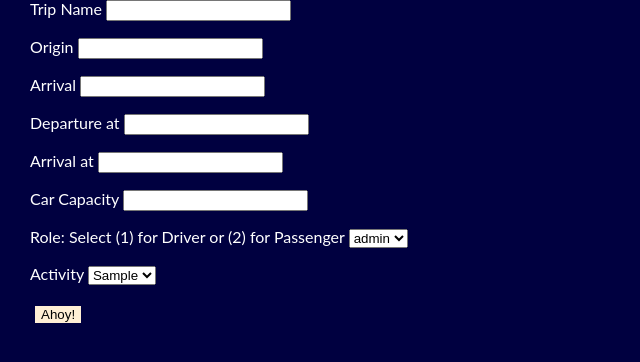
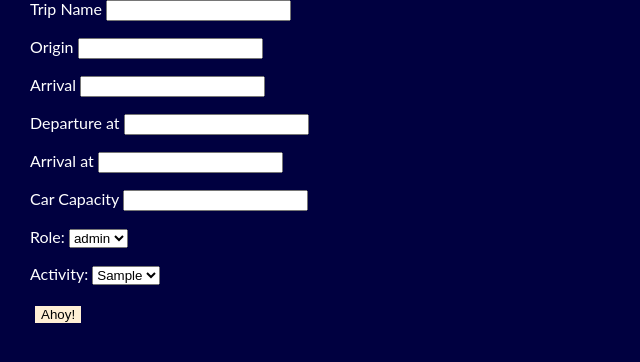
Before and after one commit to thaoabunga/hb-project-poolavan, a Flask app: page /createtrip in a window 1280 px wide. Shown: the part 132-494 px from the top of the page, without its empty margins (0-640 px from the left). Run offline with Flask 2, Linux system fonts and the light colour scheme; tables that the repository leaves empty hold one stand-in row (values such as "Sample post"); some libraries are stand-ins or nearby versions.

Commit message:
recreated createtrip template.

```diff
--- a/server.py
+++ b/server.py
@@ -82,8 +82,8 @@ def mytrips_detail():
 
     #usertrip = user.trips
     # Convert this field to Enum on the model
-    passenger_role = Role.query.filter_by(role='passenger').first()
-    driver_role = Role.query.filter_by(role='driver').first()
+    passenger_role = Role.query.filter_by(role='Passenger').first()
+    driver_role = Role.query.filter_by(role='Driver').first()
 
     user_trips = UserTrip.query.filter_by(user_id=user.user_id, role_id=driver_role.role_id).all()
     user_rides = UserTrip.query.filter_by(user_id=user.user_id, role_id=passenger_role.role_id).all()
--- a/templates/createtrip_form.html
+++ b/templates/createtrip_form.html
@@ -12,7 +12,7 @@
     <p>Arrival at <input type="text" name="trip_arrival_at"></p>
     <p>Car Capacity <input type="integer" name="car_capacity"></p>
     </p>
-    <p>Role: Select (1) for Driver or (2) for Passenger
+    <p>Role:
     <select name="role_id">
       {% for role in roles %}
         <option value={{ role.role_id }}>{{ role.role }}</option>
@@ -20,7 +20,7 @@
     </select>
     </p>
 
-    <p>Activity <select name="recreation_activity">
+    <p>Activity: <select name="recreation_activity">
       {% for activity in activities %}
         <option value={{ activity.activity_id }}>{{ activity.recreation_type }}</option>
       {% endfor %}
```
